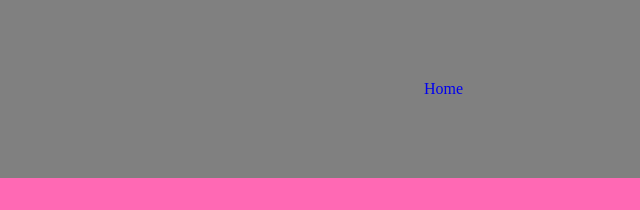
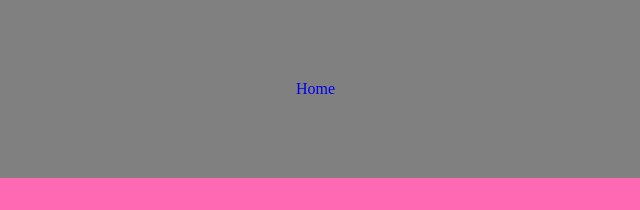
Before and after one commit to Daniel6996-arch/responsive, a plain HTML site: page index.html in a window 1280 px wide. Shown: the top 210 px of the page, 640-1280 px from the left. Drawn offline with Linux system fonts and the light colour scheme.

Commit message:
add padding to header

```diff
--- a/styles.css
+++ b/styles.css
@@ -4,7 +4,7 @@ margin: 0px;
 }
 nav{
     background-color: grey;
-    padding: 5vw 20vw 5vw 80vw;
+    padding: 5vw 30vw 5vw 70vw;
     position: fixed;
     top: 0px;
 }
```
